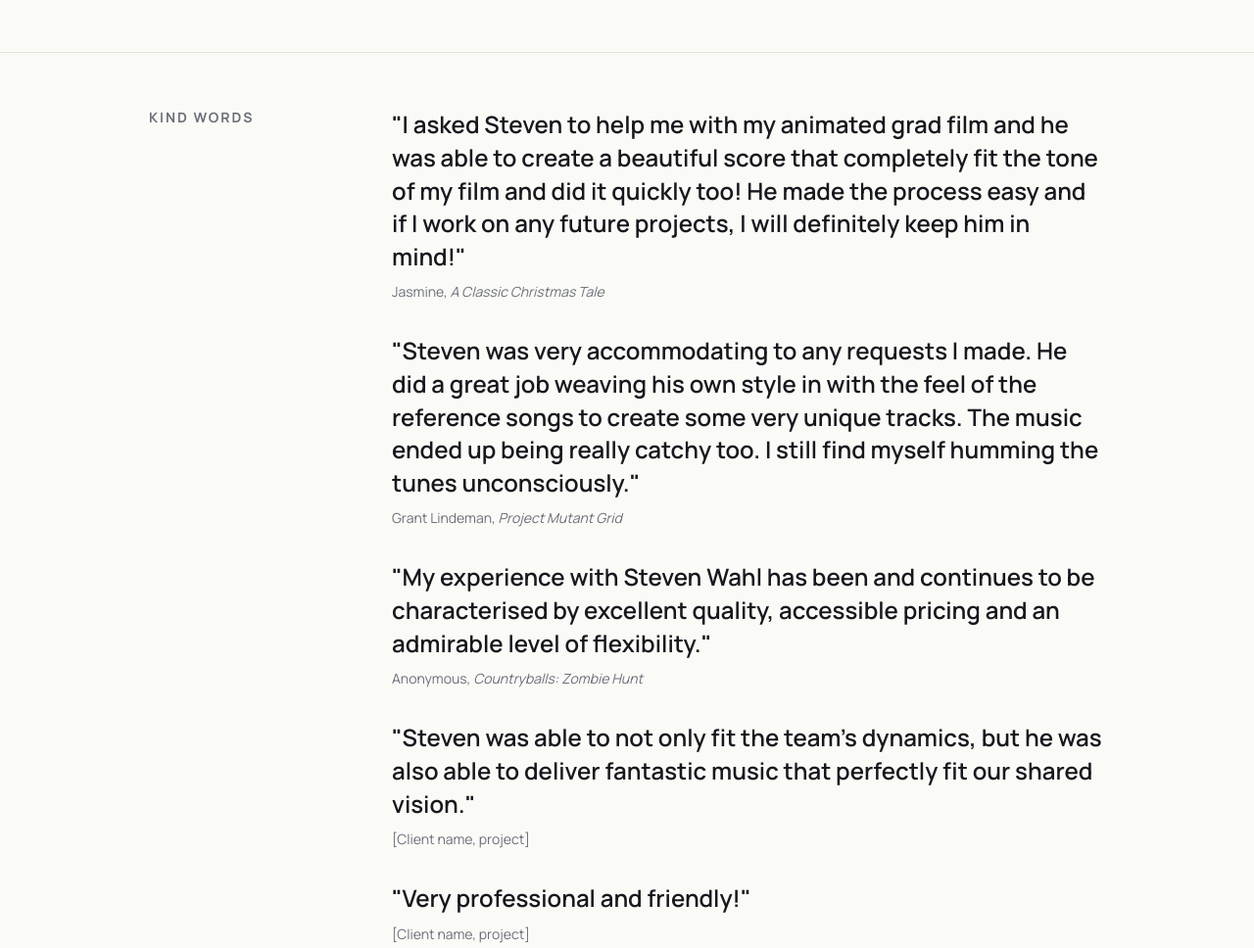
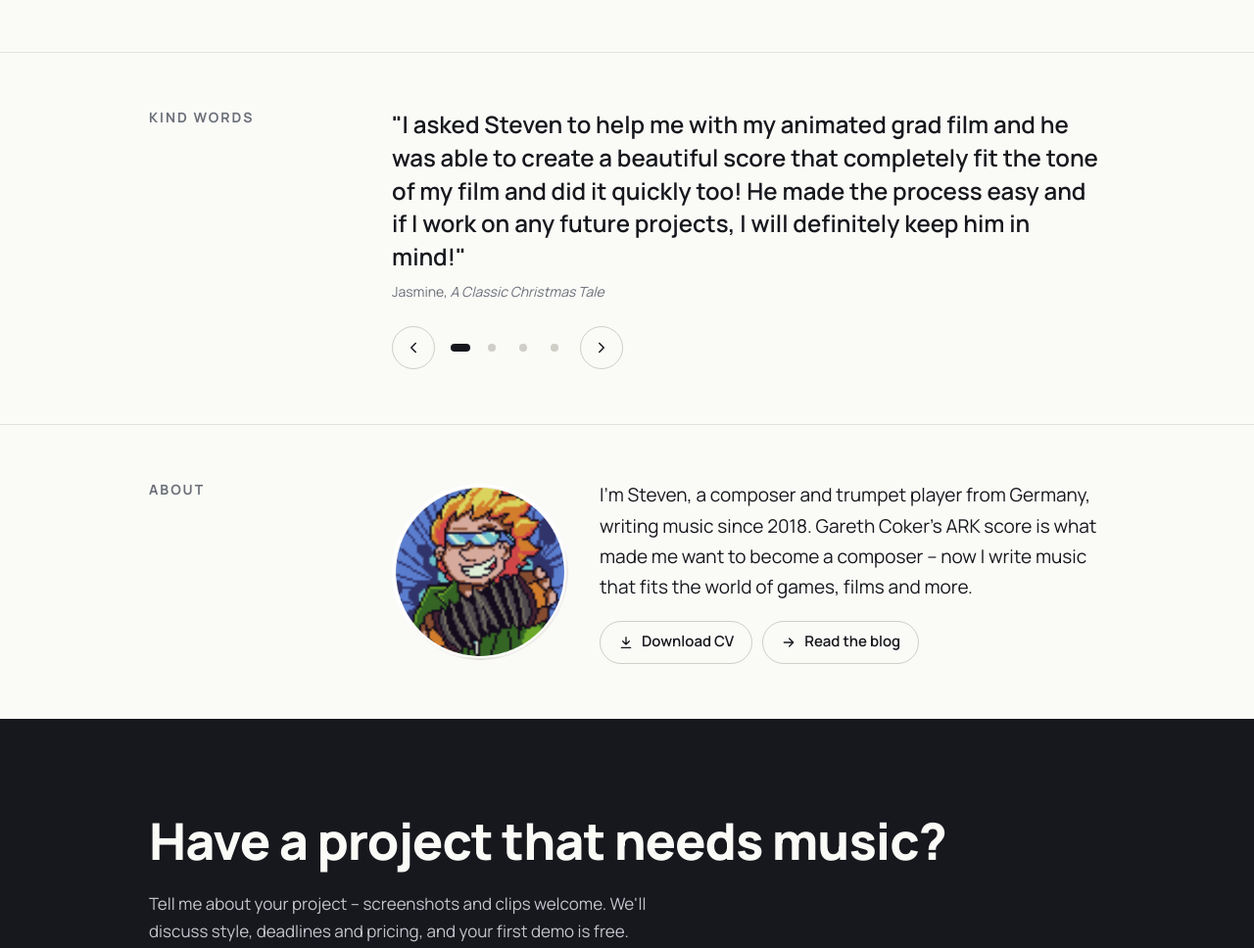
Before and after one commit to yama-assistant/stevenwahlmusic, a plain HTML site: page index.html in a window 1280 px wide. Shown: the part 2175-3143 px from the top of the page at 98% size. Drawn offline with Linux system fonts and the light colour scheme.

Commit message:
Turn testimonials into a one-at-a-time carousel
Attribute the team-dynamics quote to Daitomodachi (Gohanverse) and drop
the short 'Very professional and friendly!' quote.

Co-Authored-By: Claude Opus 5.5 <noreply@anthropic.com>
Claude-Session: https://claude.ai/code/session_01S33ahqs522ZqPEnGpdorXP

```diff
--- a/css/style.css
+++ b/css/style.css
@@ -166,3 +166,27 @@ a:hover { color: var(--accent-hover); }
   .contact .wrap { padding-top: 64px; padding-bottom: 64px; }
   .article { padding: 32px 20px 64px; }
 }
+
+/* Testimonial carousel: all slides share one grid cell, so the box keeps the
+   height of the longest quote and nothing jumps when switching. */
+.carousel .slides { display: grid; gap: 32px; }
+.carousel-nav { display: none; }
+.carousel.is-ready .slides { gap: 0; }
+.carousel.is-ready .slide { grid-area: 1 / 1; visibility: hidden; opacity: 0; transition: opacity .3s ease, visibility 0s linear .3s; }
+.carousel.is-ready .slide.is-active { visibility: visible; opacity: 1; transition: opacity .3s ease; }
+.carousel.is-ready .carousel-nav { display: flex; align-items: center; gap: 12px; margin-top: 24px; }
+.carousel-btn {
+  width: 44px; height: 44px; border-radius: 50%;
+  display: inline-flex; align-items: center; justify-content: center;
+  background: transparent; color: var(--ink); border: 1px solid #CFCEC7; cursor: pointer;
+}
+.carousel-btn:hover { border-color: var(--ink); }
+.carousel-btn svg { width: 18px; height: 18px; }
+.carousel-dots { display: flex; gap: 4px; }
+.carousel-dot {
+  width: 28px; height: 44px; padding: 0; border: 0; background: transparent; cursor: pointer;
+  display: inline-flex; align-items: center; justify-content: center;
+}
+.carousel-dot::before { content: ""; width: 8px; height: 8px; border-radius: 50%; background: #CFCEC7; transition: background .2s, width .2s; }
+.carousel-dot[aria-current="true"]::before { width: 20px; border-radius: 4px; background: var(--ink); }
+@media (prefers-reduced-motion: reduce) { .carousel.is-ready .slide { transition: none; } }
--- a/index.html
+++ b/index.html
@@ -109,28 +109,32 @@
   <section class="block" aria-labelledby="quotes-h">
     <div class="wrap">
       <h2 id="quotes-h" class="block-label">Kind words</h2>
-      <div class="block-body" style="gap: 32px">
-        <!-- TODO: attributions -->
-        <figure class="quote">
+      <div class="block-body">
+        <div class="carousel" aria-roledescription="carousel" aria-label="Testimonials">
+          <div class="slides" aria-live="polite">
+            <figure class="quote slide" role="group" aria-roledescription="slide" aria-label="1 of 4">
               <blockquote>"I asked Steven to help me with my animated grad film and he was able to create a beautiful score that completely fit the tone of my film and did it quickly too! He made the process easy and if I work on any future projects, I will definitely keep him in mind!"</blockquote>
               <figcaption>Jasmine, <cite>A Classic Christmas Tale</cite></figcaption>
             </figure>
-        <figure class="quote">
+            <figure class="quote slide" role="group" aria-roledescription="slide" aria-label="2 of 4">
               <blockquote>"Steven was very accommodating to any requests I made. He did a great job weaving his own style in with the feel of the reference songs to create some very unique tracks. The music ended up being really catchy too. I still find myself humming the tunes unconsciously."</blockquote>
               <figcaption>Grant Lindeman, <cite>Project Mutant Grid</cite></figcaption>
             </figure>
-        <figure class="quote">
+            <figure class="quote slide" role="group" aria-roledescription="slide" aria-label="3 of 4">
               <blockquote>"My experience with Steven Wahl has been and continues to be characterised by excellent quality, accessible pricing and an admirable level of flexibility."</blockquote>
               <figcaption>Anonymous, <cite>Countryballs: Zombie Hunt</cite></figcaption>
             </figure>
-        <figure class="quote">
+            <figure class="quote slide" role="group" aria-roledescription="slide" aria-label="4 of 4">
               <blockquote>"Steven was able to not only fit the team's dynamics, but he was also able to deliver fantastic music that perfectly fit our shared vision."</blockquote>
-          <figcaption>[Client name, project]</figcaption>
+              <figcaption>Daitomodachi, <cite>Gohanverse</cite></figcaption>
             </figure>
-        <figure class="quote">
-          <blockquote>"Very professional and friendly!"</blockquote>
-          <figcaption>[Client name, project]</figcaption>
-        </figure>
+          </div>
+          <div class="carousel-nav">
+            <button type="button" class="carousel-btn" data-dir="-1" aria-label="Previous testimonial"><svg viewBox="0 0 24 24" fill="none" stroke="currentColor" stroke-width="2" stroke-linecap="round" stroke-linejoin="round" aria-hidden="true"><path d="M15 6l-6 6 6 6"></path></svg></button>
+            <div class="carousel-dots"></div>
+            <button type="button" class="carousel-btn" data-dir="1" aria-label="Next testimonial"><svg viewBox="0 0 24 24" fill="none" stroke="currentColor" stroke-width="2" stroke-linecap="round" stroke-linejoin="round" aria-hidden="true"><path d="M9 6l6 6-6 6"></path></svg></button>
+          </div>
+        </div>
       </div>
     </div>
   </section>
--- a/js/main.js
+++ b/js/main.js
@@ -28,3 +28,52 @@
   buttons.forEach(function (b) { b.addEventListener('click', function () { show(b); }); });
   show(buttons[0]);
 })();
+
+// Testimonial carousel: one quote at a time, arrows + dots + swipe.
+// Without JS all quotes simply show stacked.
+(function () {
+  var root = document.querySelector('.carousel');
+  if (!root) return;
+  var slides = root.querySelectorAll('.slide');
+  var dotsBox = root.querySelector('.carousel-dots');
+  if (slides.length < 2) return;
+  var current = 0, dots = [];
+
+  slides.forEach(function (s, i) {
+    var d = document.createElement('button');
+    d.type = 'button';
+    d.className = 'carousel-dot';
+    d.setAttribute('aria-label', 'Show testimonial ' + (i + 1));
+    d.addEventListener('click', function () { go(i); });
+    dotsBox.appendChild(d);
+    dots.push(d);
+  });
+
+  function go(i) {
+    current = (i + slides.length) % slides.length;
+    slides.forEach(function (s, k) {
+      var on = k === current;
+      s.classList.toggle('is-active', on);
+      s.setAttribute('aria-hidden', on ? 'false' : 'true');
+    });
+    dots.forEach(function (d, k) {
+      if (k === current) d.setAttribute('aria-current', 'true'); else d.removeAttribute('aria-current');
+    });
+  }
+
+  root.querySelectorAll('.carousel-btn').forEach(function (b) {
+    b.addEventListener('click', function () { go(current + Number(b.getAttribute('data-dir'))); });
+  });
+
+  var startX = null;
+  root.addEventListener('touchstart', function (e) { startX = e.touches[0].clientX; }, { passive: true });
+  root.addEventListener('touchend', function (e) {
+    if (startX === null) return;
+    var dx = e.changedTouches[0].clientX - startX;
+    if (Math.abs(dx) > 40) go(current + (dx < 0 ? 1 : -1));
+    startX = null;
+  });
+
+  root.classList.add('is-ready');
+  go(0);
+})();
```
Lines whose indentation alone changed are shown as unchanged.
